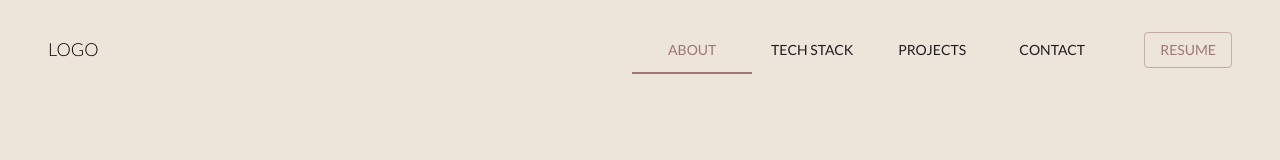
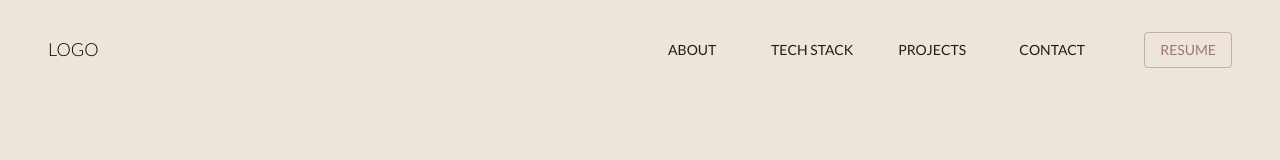
Before and after one commit to adrianghub/portfolio-2021, a React (Vite) app: page / in a window 1280 px wide. Shown: the top 160 px of the page. Built offline with nearby package versions, Linux system fonts and the light colour scheme.

Commit message:
minor improvements in menu area

```diff
--- a/src/components/Menu.tsx
+++ b/src/components/Menu.tsx
@@ -42,20 +42,6 @@ const StyledTab = withStyles((theme) => ({
   },
 }))((props) => <Tab disableRipple {...props} />);
 
-const StyledTabs = withStyles({
-  indicator: {
-    "& > span": {
-      maxWidth: 20,
-    },
-  },
-})((props) => (
-  <Tabs
-    {...props}
-    variant="fullWidth"
-    TabIndicatorProps={{ children: <span /> }}
-  />
-));
-
 const AnimatedLink = React.forwardRef<HTMLAnchorElement, LinkProps>(
   (props, ref) => (
     //   @ts-ignore
@@ -99,6 +85,12 @@ const Menu = () => {
     }
   }, [isLoading, controls]);
 
+  useEffect(() => {
+    if (window.scrollY === 0) {
+      setValue(false);
+    }
+  });
+
   const handleChange = (
     event: any,
     newValue: boolean | ((prevState: boolean) => boolean)
@@ -114,20 +106,23 @@ const Menu = () => {
 
   return (
     <div className={classes.wrapper}>
-      <StyledTabs
+      <Tabs
         // @ts-ignore
         className={classes.tabs}
         value={value}
-        indicatorColor="primary"
         textColor="primary"
         onChange={handleChange}
         aria-label="disabled tabs"
+        TabIndicatorProps={{
+          style: {
+            display: "none",
+          },
+        }}
       >
         <StyledTab
           // @ts-ignore
           component={AnimatedLink}
           custom={0}
-          animate={controls}
           to="about"
           label="About"
           onSetActive={() => spyHandleChange(0)}
@@ -135,7 +130,6 @@ const Menu = () => {
         <StyledTab
           // @ts-ignore
           component={AnimatedLink}
-          animate={controls}
           custom={1}
           to="tech-stack"
           label="tech stack"
@@ -145,7 +139,6 @@ const Menu = () => {
           // @ts-ignore
 
           component={AnimatedLink}
-          animate={controls}
           custom={2}
           to="projects"
           label="projects"
@@ -153,15 +146,13 @@ const Menu = () => {
         />
         <StyledTab
           // @ts-ignore
-
           component={AnimatedLink}
-          animate={controls}
           custom={3}
           to="contact"
           label="contact"
           onSetActive={() => spyHandleChange(3)}
         />
-      </StyledTabs>
+      </Tabs>
       <motion.div custom={4} animate={controls}>
         {/* @ts-ignore */}
         <Button
--- a/src/components/MobileMenu.tsx
+++ b/src/components/MobileMenu.tsx
@@ -46,7 +46,7 @@ interface MobileMenuProps {
   onClose: () => void;
 }
 
-const MobileMenu: React.FC<MobileMenuProps> = ({ open, onClose }) => {
+const MobileMenu: React.VFC<MobileMenuProps> = ({ open, onClose }) => {
   const classes = useStyles();
   const listItemProps = {
     button: true,
--- a/src/components/Navbar.tsx
+++ b/src/components/Navbar.tsx
@@ -52,7 +52,7 @@ const Navbar = () => {
   window.addEventListener("scroll", handleNav);
 
   const navbarVariants = {
-    initial: { height: isMobile ? 70 : 100},
+    initial: { height: isMobile ? 70 : 100, boxShadow: theme.shadows[0]},
     scrolled: { height: theme.navbarHeight, boxShadow: theme.shadows[10] },
   };
 
```
